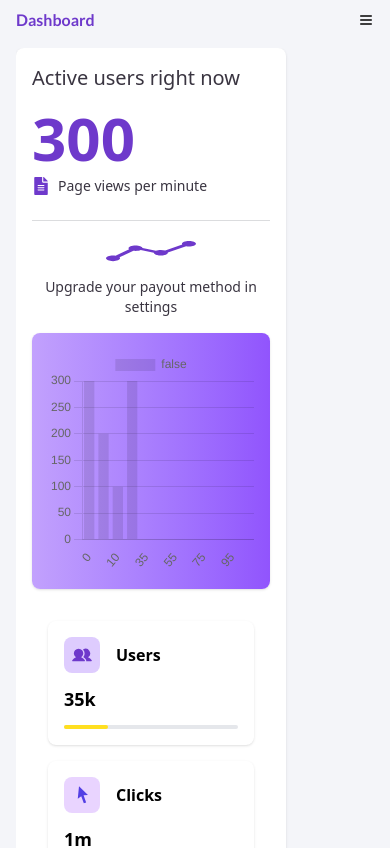
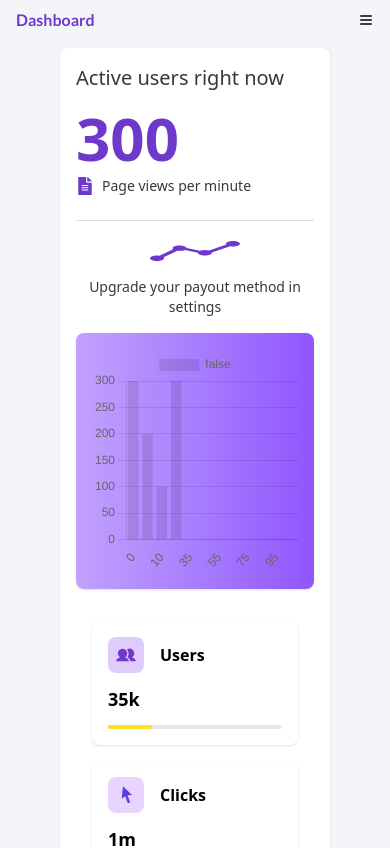
Before and after one commit to Favics-T/Admin-Dashboard, a React (Vite) app: page /home in a window 390 px wide. Shown: the top 848 px of the page. Built offline with nearby package versions, Linux system fonts and the light colour scheme.

Commit message:
responsive on mobile and large screen

```diff
--- a/src/components/MainLayout.jsx
+++ b/src/components/MainLayout.jsx
@@ -5,7 +5,7 @@
 
 const MainLayout = () => {
   return (
-    <div className="bg-[#F4F5F9] min-h-screen flex">
+    <div className="bg-[#F4F5F9] min-h-screen flex ">
 
       {/* Sidebar */}
       <aside className="hidden md:block md:w-[18%] sticky top-0 h-screen overflow-y-auto">
@@ -13,9 +13,9 @@
       </aside>
 
       {/* Main Content */}
-      <main className="flex-1  flex flex-col px-4 md:px- gap-4 md:gap-8">
+      <main className="flex-1  flex flex-col  px-4 md:px- gap-4 md:gap-8">
         <NavBar />
-        <div className="flex-1 overflow-auto">
+        <div className="flex-1 overflow-auto flex justify-center items-center">
           <Outlet />
         </div>
       </main>
```
Also changed, not shown: src/pages/Home/components/TotalEarning.jsx (+1 -10 lines), src/pages/Home/components/EarningByItem.jsx (line endings or trailing spaces).
